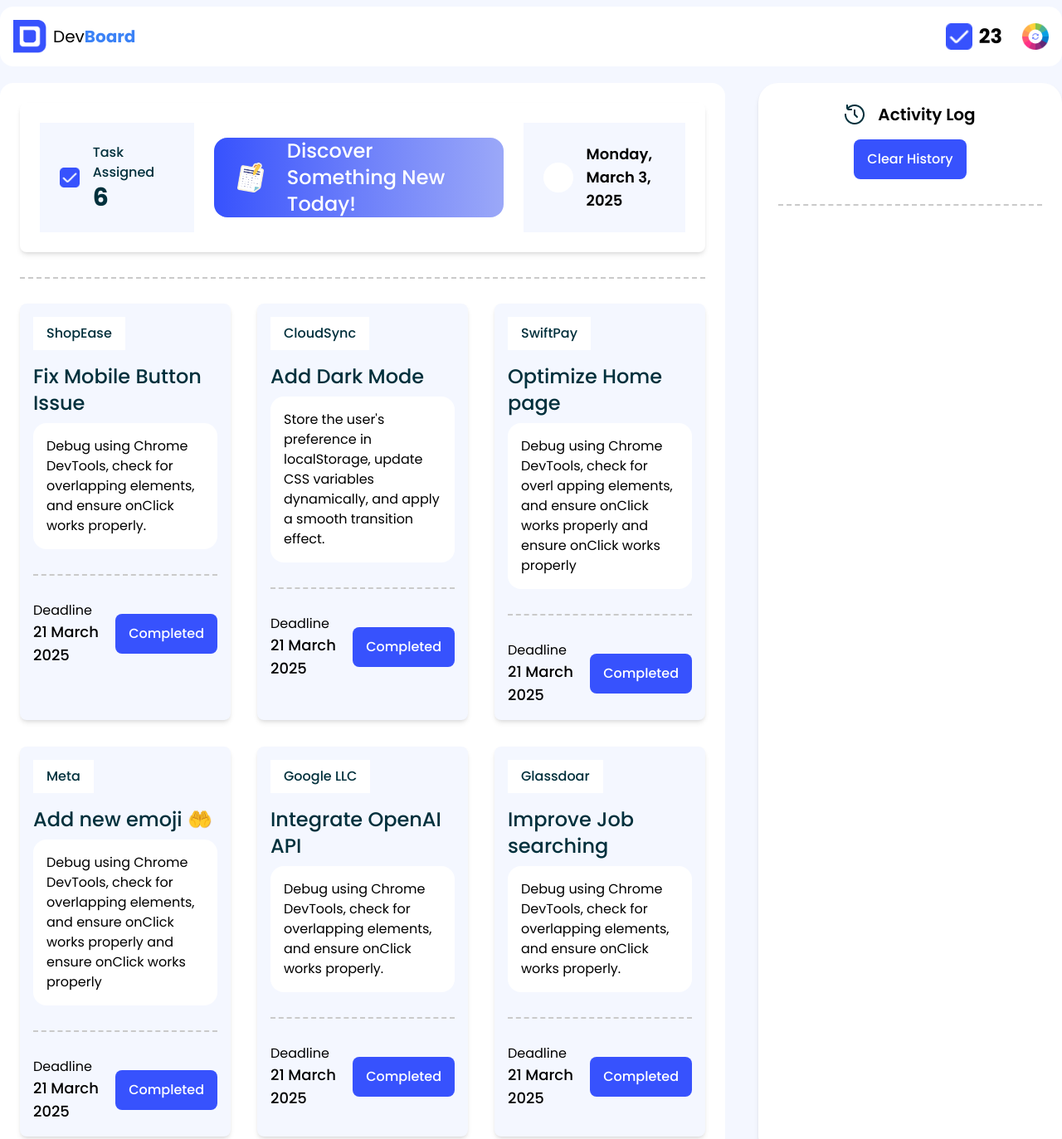
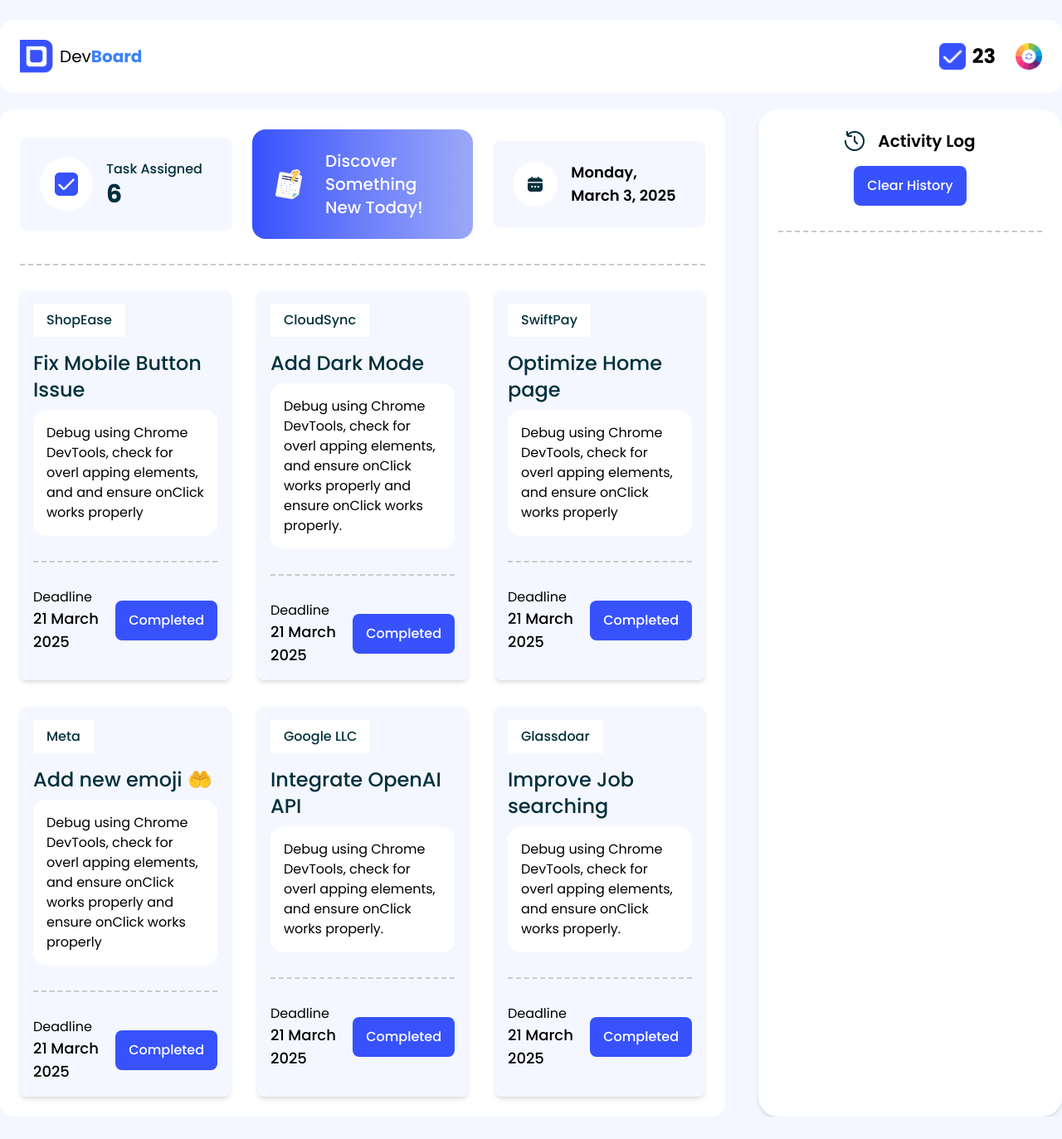
Before and after one commit to faruqsoft/Dom-Dev-Board, a plain HTML site: page index.html in a window 1280 px wide. Shown: the top 1373 px of the page at 83% size. After the commit the page ends 1346 px from the top, so only its background shows below. Drawn offline with nearby package versions, Linux system fonts and the light colour scheme; files that its build step writes are made by us from their sources.

Commit message:
final checkd

```diff
--- a/index.html
+++ b/index.html
@@ -10,7 +10,7 @@
     <link rel="preconnect" href="https://fonts.gstatic.com" crossorigin>
     <link href="https://fonts.googleapis.com/css2?family=Poppins:ital,wght@0,100;0,200;0,300;0,400;0,500;0,600;0,700;0,800;0,900;1,100;1,200;1,300;1,400;1,500;1,600;1,700;1,800;1,900&display=swap" rel="stylesheet">
 
-    <title>My Webpage</title>
+    <title>Task Board</title>
 
 
     <link rel="stylesheet" href="style.css">
@@ -35,8 +35,8 @@
 <body class="poppins-regular bg-[#f4f7ff]">
 <header>
     <nav>
-        <div class="container main-nav 2xl h-100 mx-auto mt-2 bg-white ">
-            <div class=" flex justify-between items-center  p-4">
+        <div class="container main-nav 2xl mx-auto mt-6 bg-white ">
+            <div class=" flex justify-between items-center  p-6">
                 <!-- Left Side -->
                 <div class="flex items-center gap-x-2">
                     <div class="logo">
@@ -69,10 +69,10 @@
             <!-- Left Section -->
             <section class="bg-white p-6 rounded-2xl flex-1">
                 <!-- Top Section -->
-                <div class="flex justify-between items-center p-6 gap-6 rounded-lg shadow-md">
+                <div class="flex justify-between items-center gap-6 rounded-lg">
                     <!-- Task Assigned -->
-                    <div class="flex items-center p-6 bg-[#F4F7FF] w-64 gap-x-4">
-                        <div class="check-box bg-[#F4F7FF] ">
+                    <div class="flex rounded-lg items-center p-6 bg-[#F4F7FF] w-64 gap-x-4">
+                        <div class="check-box bg-white ">
                             <img src="./assets/checkbox.png" >
                         </div>
                         <div>
@@ -82,17 +82,17 @@
                     </div>
 
                     <!-- Board Section -->
-                    <div id="board-btn" class="flex items-center gap-6 bg-gradient-to-r h-24 px-6 from-[rgba(55,82,253,1)] via-[rgba(108,127,250,1)] to-[rgba(155,168,248,1)]">
+                    <div id="board-btn" class="flex items-center flex-1 gap-6 bg-gradient-to-r  p-6 from-[rgba(55,82,253,1)] via-[rgba(108,127,250,1)] to-[rgba(155,168,248,1)]">
                         <img src="./assets/board.png" class="h-10">
-                        <h1 class="text-2xl font-medium text-white">Discover Something New Today!</h1>
+                        <h1 class="text-xl font-medium text-white">Discover Something <br> New Today!</h1>
                     </div>
 
-                    <div class="flex items-center p-6 bg-[#F4F7FF] w-64 gap-x-4">
+                    <div class="flex items-center rounded-lg p-6 bg-[#F4F7FF] w-64 gap-x-4">
                         <div class="check-box bg-white ">
                             <img src="./assets/calender.png">
                         </div>
                         <div>
-                            <h2 id="update-date" class="text-lg pr-4 font-semibold"></h2>
+                            <h2 id="update-date" class="text-lg font-semibold"></h2>
                         </div>
                     </div>
                 </div>
@@ -105,7 +105,7 @@
                     <div class="bg-[#F4F7FF] p-4 rounded-lg shadow-md task-item">
                         <p class="text-titleColor py-2 px-4 bg-white font-medium">ShopEase</p>
                         <h2 class="text-2xl font-medium text-titleColor history-title">Fix Mobile Button Issue</h2>
-                        <p class="text-paraColor mt-2">Debug using Chrome DevTools, check for overlapping elements, and ensure onClick works properly.</p>
+                        <p class="text-paraColor bg-white mt-2">Debug using Chrome DevTools, check for overl apping elements, and  and ensure onClick works properly</p>
 
                         <!-- Dashed Line  -->
                         <div class="line"></div>
@@ -125,7 +125,7 @@
                     <div class="bg-[#F4F7FF] p-4 rounded-lg shadow-md task-item">
                         <p class="text-titleColor py-2 px-4 bg-white font-medium">CloudSync</p>
                         <h2 class="text-2xl font-medium text-titleColor history-title">Add Dark Mode</h2>
-                        <p class="text-paraColor mt-2">Store the user's preference in localStorage, update CSS variables dynamically, and apply a smooth transition effect.</p>
+                        <p class="text-paraColor bg-white mt-2">Debug using Chrome DevTools, check for overl apping elements, and ensure onClick works properly and ensure onClick works properly.</p>
 
                         <!-- Dashed Line  -->
                         <div class="line"></div>
@@ -145,7 +145,7 @@
                     <div class="bg-[#F4F7FF] p-4 rounded-lg shadow-md task-item">
                         <p class="text-titleColor py-2 px-4 bg-white font-medium">SwiftPay</p>
                         <h2 class="text-2xl font-medium text-titleColor history-title">Optimize  Home page </h2>
-                        <p class="text-paraColor mt-2">Debug using Chrome DevTools, check for overl apping elements, and ensure onClick works properly and ensure onClick works properly</p>
+                        <p class="text-paraColor bg-white mt-2">Debug using Chrome DevTools, check for overl apping elements,  and ensure onClick works properly</p>
 
                         <!-- Dashed Line  -->
                         <div class="line"></div>
@@ -165,8 +165,7 @@
                     <div class="bg-[#F4F7FF] p-4 rounded-lg shadow-md task-item">
                         <p class="text-titleColor py-2 px-4 bg-white font-medium">Meta</p>
                         <h2 class="text-2xl font-medium text-titleColor history-title">Add new emoji 🤲</h2>
-                        <p class="text-paraColor mt-2">Debug using Chrome DevTools, check for overlapping elements, and ensure onClick works properly
-                            and ensure onClick works properly</p>
+                        <p class="text-paraColor bg-white mt-2">Debug using Chrome DevTools, check for overl apping elements, and ensure onClick works properly and ensure onClick works properly</p>
 
                         <!-- Dashed Line  -->
                         <div class="line"></div>
@@ -186,7 +185,7 @@
                     <div class="bg-[#F4F7FF] p-4 rounded-lg shadow-md task-item">
                         <p class="text-titleColor  py-2 px-4 bg-white font-medium">Google LLC</p>
                         <h2 class="text-2xl font-medium text-titleColor history-title">Integrate OpenAI API </h2>
-                        <p class="text-paraColor mt-2">Debug using Chrome DevTools, check for overlapping elements, and ensure onClick works properly.</p>
+                        <p class="text-paraColor bg-white mt-2">Debug using Chrome DevTools, check for overl apping elements, and ensure onClick works properly.</p>
 
                         <!-- Dashed Line  -->
                         <div class="line"></div>
@@ -206,7 +205,7 @@
                     <div class="bg-[#F4F7FF] p-4 rounded-lg shadow-md task-item">
                         <p class="text-titleColor py-2 px-4 bg-white font-medium">Glassdoar</p>
                         <h2 class="text-2xl font-medium text-titleColor history-title">Improve Job searching </h2>
-                        <p class="text-paraColor mt-2">Debug using Chrome DevTools, check for overlapping elements, and ensure onClick works properly.</p>
+                        <p class="text-paraColor bg-white mt-2">Debug using Chrome DevTools, check for overl apping elements, and ensure onClick works properly.</p>
 
                         <!-- Dashed Line  -->
                         <div class="line"></div>
```
Also changed, not shown: blog.html (+27 -22 lines).
